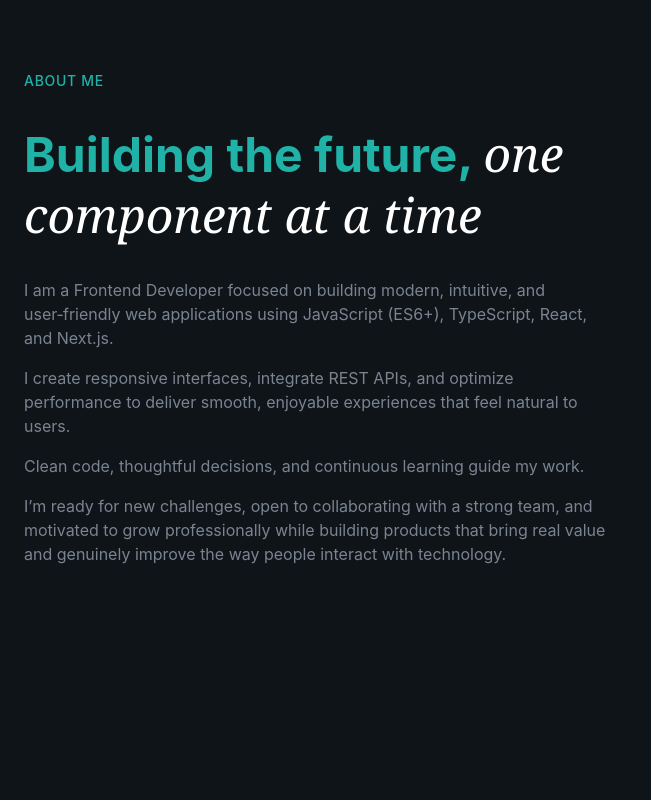
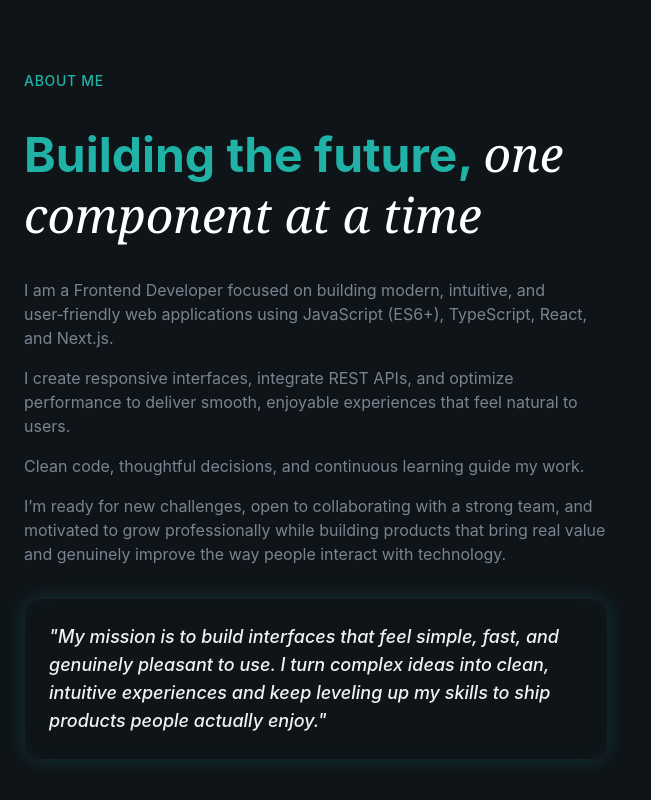
Before and after one commit to SpiriT-L/cv-portfolio, a React (Vite) app: page / in a window 1280 px wide. Shown: the part 1260-2060 px from the top of the page, without its empty margins (0-651 px from the left). Before the commit the page ends 1954 px from the top, so only its background shows below. Built offline with nearby package versions, Linux system fonts and the light colour scheme.

Commit message:
feat: add mission statement to About section

```diff
--- a/src/section/About.tsx
+++ b/src/section/About.tsx
@@ -57,7 +57,6 @@ export const About = () => {
                 optimize performance to deliver smooth, enjoyable experiences
                 that feel natural to users.
               </p>
-
               <p>
                 Clean code, thoughtful decisions, and continuous learning guide
                 my work.{' '}
@@ -69,6 +68,14 @@ export const About = () => {
                 people interact with technology.
               </p>
             </div>
+            <div className='glass rounded-2xl p-6 glow-border animate-fade-in animation-delay-300'>
+              <p className='text-lg font-medium italic text-foreground' >
+                "My mission is to build interfaces that feel simple, fast, and
+                genuinely pleasant to use. I turn complex ideas into clean,
+                intuitive experiences and keep leveling up my skills to ship
+                products people actually enjoy."
+              </p>
+            </div>
           </div>
         </div>
       </div>
```
